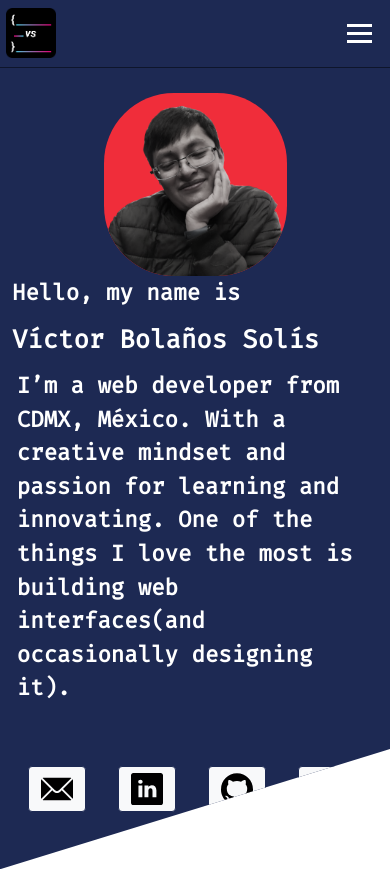
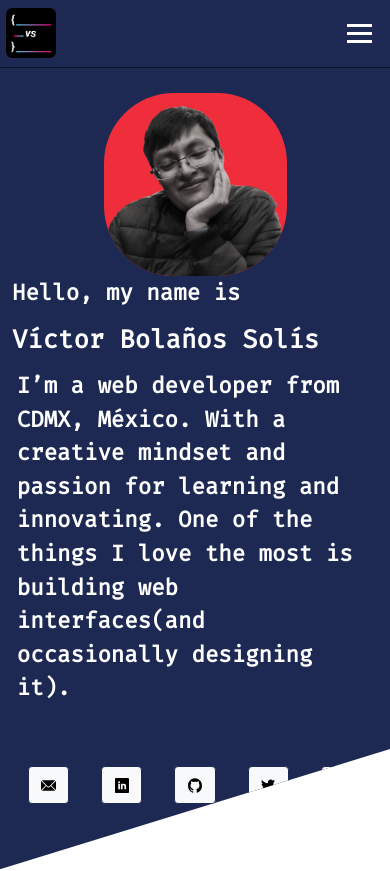
Before and after one commit to Vicktorbs/AngularPortfolio, an Angular app: page / in a window 390 px wide. Shown: the top 871 px of the page. Built offline with nearby package versions, Linux system fonts and the light colour scheme.

Commit message:
Platzi link added to contact area

```diff
--- a/src/app/components/contact-buttons/contact-buttons.component.css
+++ b/src/app/components/contact-buttons/contact-buttons.component.css
@@ -1,3 +1,8 @@
+.links-wrapper {
+    display: grid;
+    grid-template-columns: repeat(auto-fill, 20%);
+}
+
 img {
     height: 2rem;
 }
@@ -10,3 +15,9 @@ a:hover {
     border: 1px solid var(--space-blue);
     box-shadow: 4px 4px 4px 1px rgba(0, 0, 0, 0.2);
 }
+
+@media screen and (max-width: 768px) {
+    img {
+        height: .9rem;
+    }
+}
--- a/src/app/components/contact-buttons/contact-buttons.component.html
+++ b/src/app/components/contact-buttons/contact-buttons.component.html
@@ -1,4 +1,4 @@
-<div class="mt-4">
+<div class="mt-4 links-wrapper">
     <a *ngFor="let contac of contacts"
         [href]="contac.url"
         class="btn btn-light m-3"
--- a/src/app/components/contact-buttons/contact-buttons.component.ts
+++ b/src/app/components/contact-buttons/contact-buttons.component.ts
@@ -29,6 +29,11 @@ export class ContactButtonsComponent implements OnInit {
       icon: "/assets/icons/twitter.svg",
       url: "https://twitter.com/Viktor_b_Sq",
     },
+    {
+      contactMessage: "Platzi",
+      icon: "/assets/icons/platzy-logo.png",
+      url: "https://platzi.com/p/viktor-bs/",
+    },
   ];
 
   constructor() { }
--- a/src/app/components/hero/hero.component.css
+++ b/src/app/components/hero/hero.component.css
@@ -141,6 +141,5 @@
     .contact-buttons {
         grid-row-start: 5;
         grid-row-end: 6;
-        width: max-content;
     }
 }
```
Also changed, not shown: src/assets/icons/platzy-logo.png (added).
